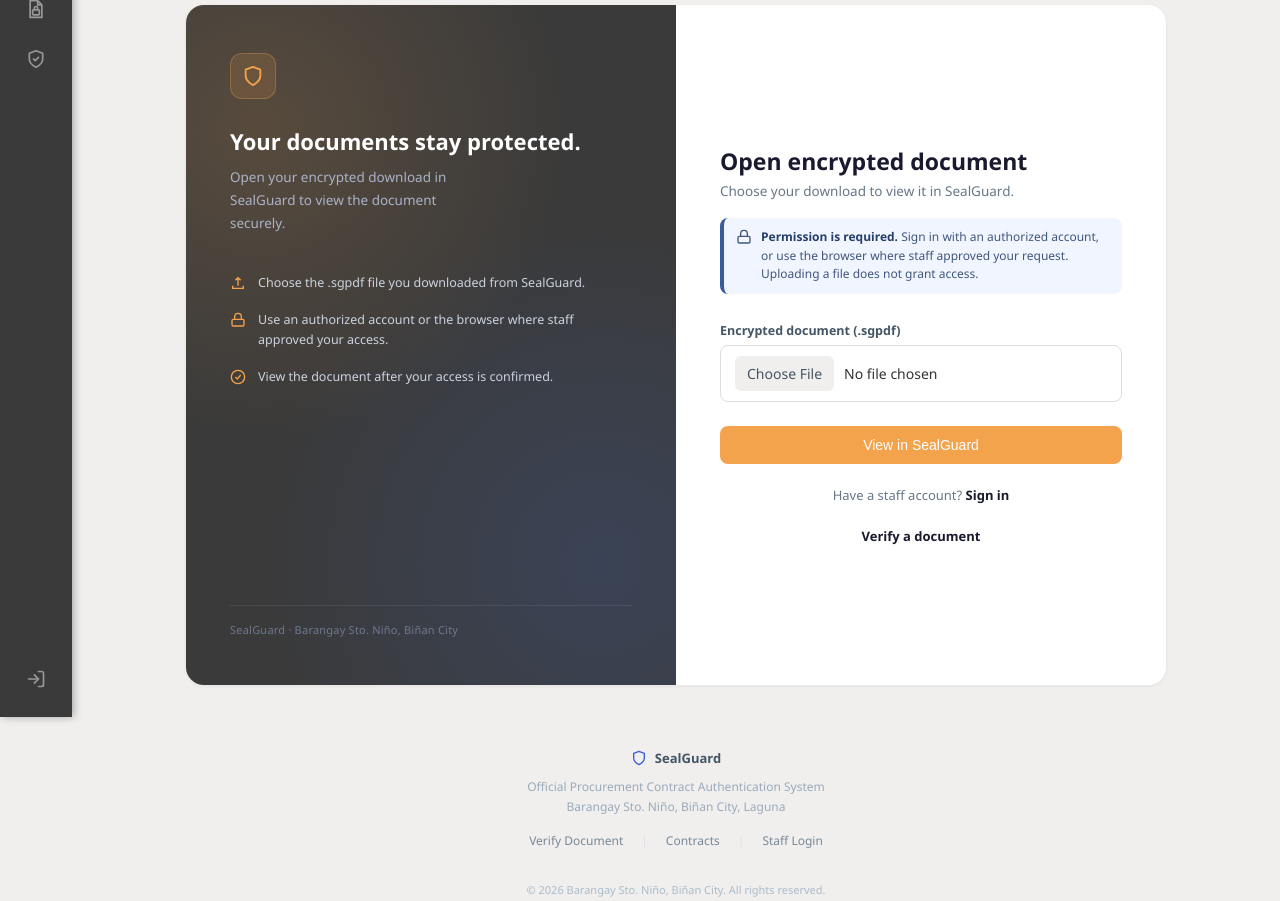
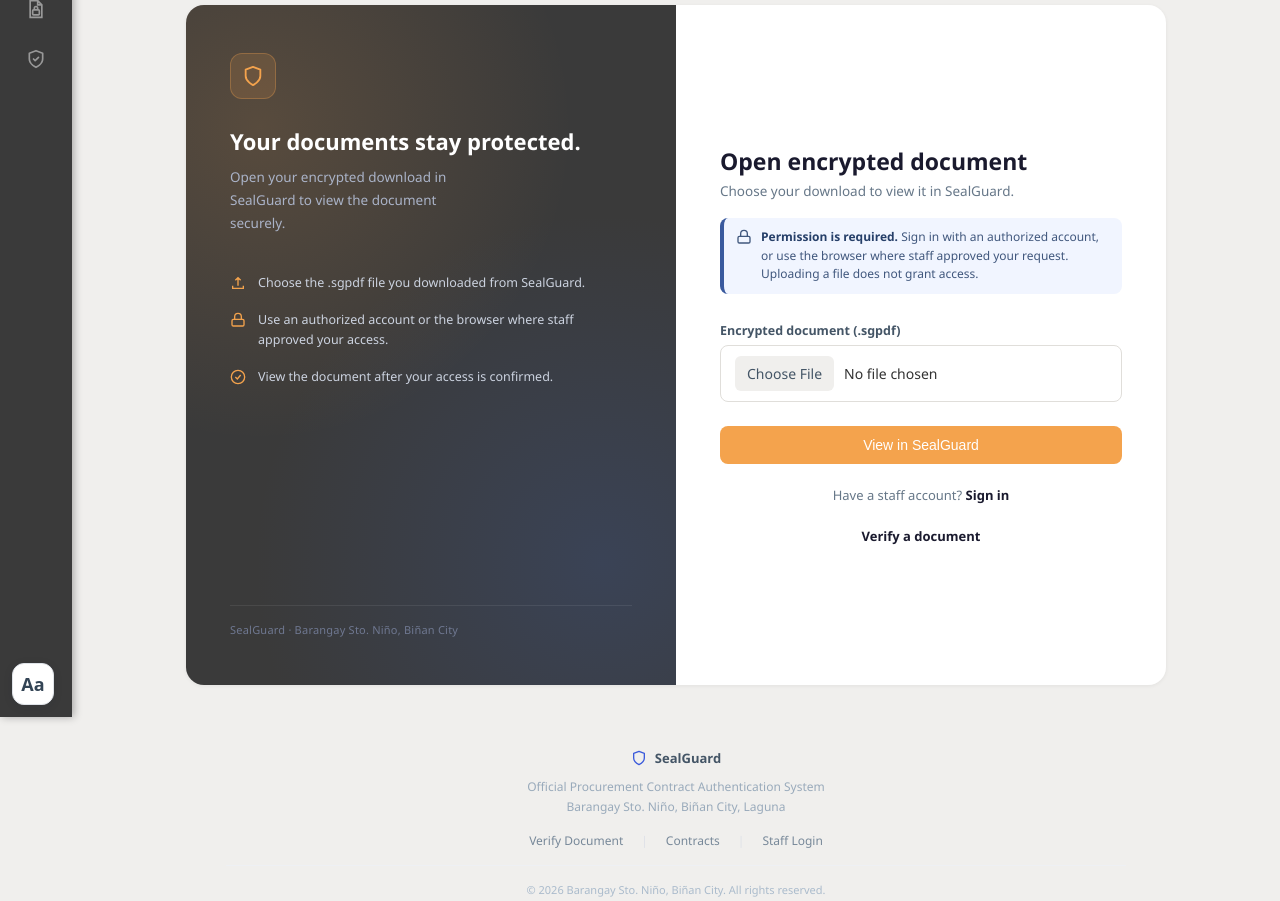
Before and after one commit to Chalesgo/Capstone-encryption, a Django app: page /open-encrypted/ in a window 1280 px wide. Shown: the part 83-984 px from the top of the page. Run offline with Django 5.2, Linux system fonts and the light colour scheme.

Commit message:
Add persistent live display size control

```diff
--- /dev/null
+++ b/contracts/static/contracts/display-size.css
@@ -0,0 +1,26 @@
+#sg-display-size {
+  position: fixed; bottom: 12px; left: 12px; z-index: 20000;
+  color: #334455; font: 13px/1.5 'DM Sans', system-ui, sans-serif;
+}
+#sg-display-size summary {
+  display: grid; place-items: center; list-style: none; cursor: pointer;
+  width: 42px; height: 42px; border: 1px solid #dfe3e8; border-radius: 12px;
+  background: #fff; color: #334455; font-size: 18px; font-weight: 700;
+  box-shadow: 0 2px 10px #15253618;
+}
+#sg-display-size summary::-webkit-details-marker { display: none; }
+#sg-display-size summary:hover, #sg-display-size[open] summary { background: #eef2ff; }
+#sg-display-size .sg-size-panel {
+  position: absolute; bottom: 50px; left: 0; width: 180px;
+  box-sizing: border-box; padding: 14px; border: 1px solid #dfe3e8;
+  border-radius: 12px; background: #fff; box-shadow: 0 6px 24px #15253620;
+}
+#sg-display-size label { display: block; margin: 0 0 8px; font-weight: 700; color: #334455; }
+#sg-display-size select, #sg-display-size button {
+  box-sizing: border-box; width: 100%; min-height: 36px; padding: 6px;
+  font: inherit; color: #334455; background: #fff;
+  border: 1px solid #cfd9e3; border-radius: 6px; cursor: pointer;
+}
+#sg-display-size p { margin: 8px 0; color: #667788; font-size: 12px; }
+#sg-display-size :focus-visible { outline: 2px solid #3b5bdb; outline-offset: 3px; }
+@media print { #sg-display-size { display: none; } }
--- /dev/null
+++ b/contracts/static/contracts/display-size.js
@@ -0,0 +1,54 @@
+/* Apply the saved preference before the page paints. Embedded viewers inherit
+ * the surrounding page's scale, so they must not multiply it a second time. */
+(() => {
+  'use strict';
+  if (window.self !== window.top) return;
+  const key = 'sealguard.displaySize';
+  const levels = [100, 110, 125, 150, 175, 200];
+  let size = 100;
+  let select;
+  const normalize = value => levels.includes(Number(value)) ? Number(value) : 100;
+  function apply(value) {
+    size = normalize(value);
+    document.documentElement.style.zoom = String(size / 100);
+    if (select) select.value = String(size);
+    window.dispatchEvent(new Event('resize'));
+  }
+  try { size = normalize(localStorage.getItem(key)); } catch (_) { /* Storage may be blocked. */ }
+  apply(size);
+  function save(value) {
+    apply(value);
+    try { localStorage.setItem(key, String(size)); } catch (_) { /* Live control still works. */ }
+  }
+  window.addEventListener('storage', event => {
+    if (event.key === key || event.key === null) apply(event.newValue);
+  });
+  document.addEventListener('DOMContentLoaded', () => {
+    const control = document.createElement('details');
+    control.id = 'sg-display-size';
+    control.innerHTML = `
+      <summary title="Change display size" aria-label="Display size"><span aria-hidden="true">Aa</span></summary>
+      <div class="sg-size-panel">
+        <label for="sg-size-select">Display size</label>
+        <select id="sg-size-select" aria-describedby="sg-size-help">
+          ${levels.map(level => `<option value="${level}">${level}%${level === 100 ? ' (default)' : ''}</option>`).join('')}
+        </select>
+        <p id="sg-size-help">Enlarge text and controls. Saved in this browser.</p>
+        <button type="button">Reset to 100%</button>
+      </div>`;
+    document.body.appendChild(control);
+    select = control.querySelector('select');
+    select.value = String(size);
+    select.addEventListener('change', () => save(select.value));
+    control.querySelector('button').addEventListener('click', () => save(100));
+    document.addEventListener('pointerdown', event => {
+      if (!control.contains(event.target)) control.open = false;
+    });
+    document.addEventListener('keydown', event => {
+      if (event.key === 'Escape' && control.open) {
+        control.open = false;
+        control.querySelector('summary').focus();
+      }
+    });
+  });
+})();
--- a/contracts/static/contracts/mobile-pdf.html
+++ b/contracts/static/contracts/mobile-pdf.html
@@ -4,6 +4,8 @@
   <meta charset="utf-8">
   <meta name="viewport" content="width=device-width, initial-scale=1, viewport-fit=cover">
   <title>SealGuard PDF viewer</title>
+  <link rel="stylesheet" href="display-size.css">
+  <script src="display-size.js"></script>
   <style>
     :root { color-scheme:light; --accent:#3b5bdb; --text:#243443; --muted:#6b7a8d; }
     * { box-sizing:border-box; }
--- a/contracts/templates/admin/base_site.html
+++ b/contracts/templates/admin/base_site.html
@@ -5,6 +5,8 @@
 
 {% block extrastyle %}
 {{ block.super }}
+<link rel="stylesheet" href="{% static 'contracts/display-size.css' %}">
+<script src="{% static 'contracts/display-size.js' %}"></script>
 <link rel="stylesheet" href="{% static 'contracts/sealguard-admin.css' %}?v=5">
 <style>
   .sealguard-link-overlay { display:none !important; position:fixed !important; inset:0 !important; z-index:9999 !important; align-items:center !important; justify-content:center !important; padding:20px !important; background:rgba(15,23,42,.52) !important; }
--- a/contracts/templates/base.html
+++ b/contracts/templates/base.html
@@ -4,6 +4,8 @@
 <head>
     <meta charset="UTF-8">
     <meta name="viewport" content="width=device-width, initial-scale=1.0">
+    <link rel="stylesheet" href="{% static 'contracts/display-size.css' %}">
+    <script src="{% static 'contracts/display-size.js' %}"></script>
     <script src="{% static 'contracts/mobile-pdf-host.js' %}?v=desktop-panel-1" data-viewer="{% static 'contracts/mobile-pdf.html' %}?v=desktop-panel-1"></script>
     <title>{% block title %}SealGuard{% endblock %} — Barangay Sto. Niño</title>
     <style>
```
